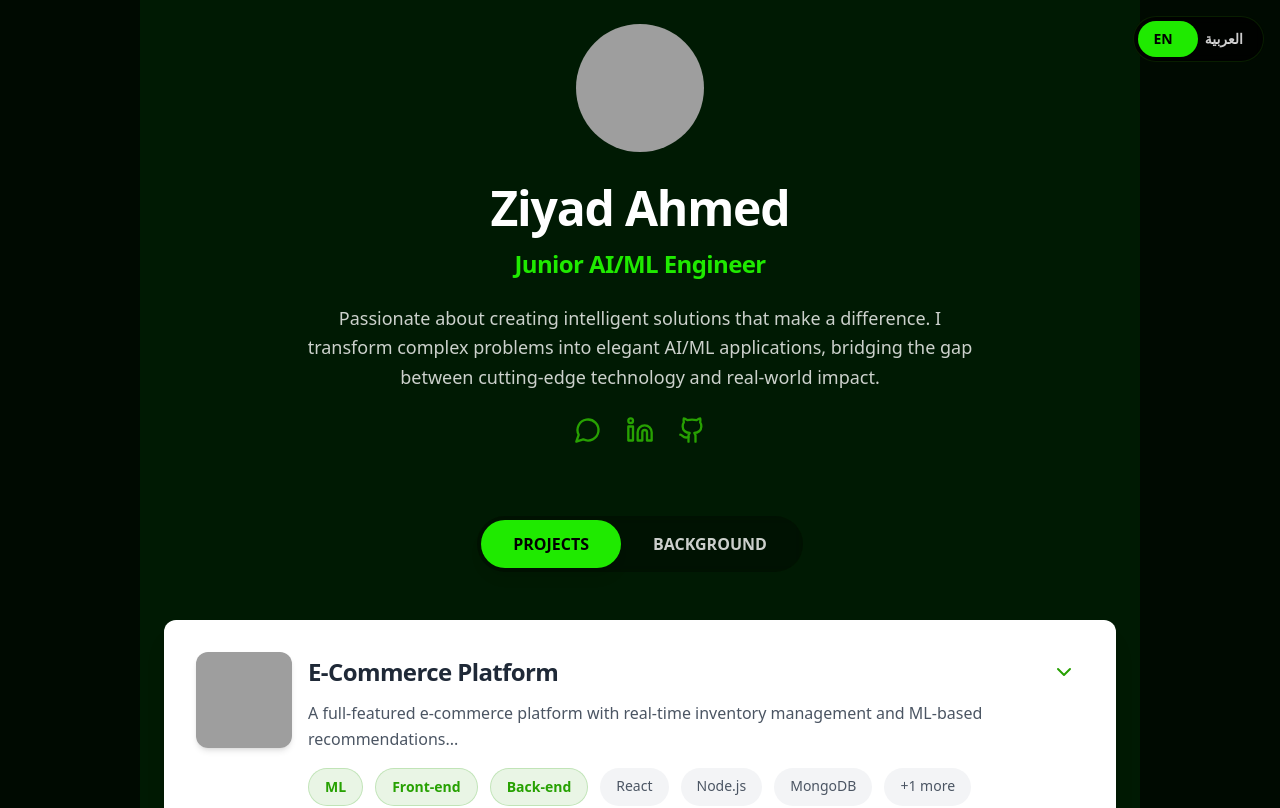
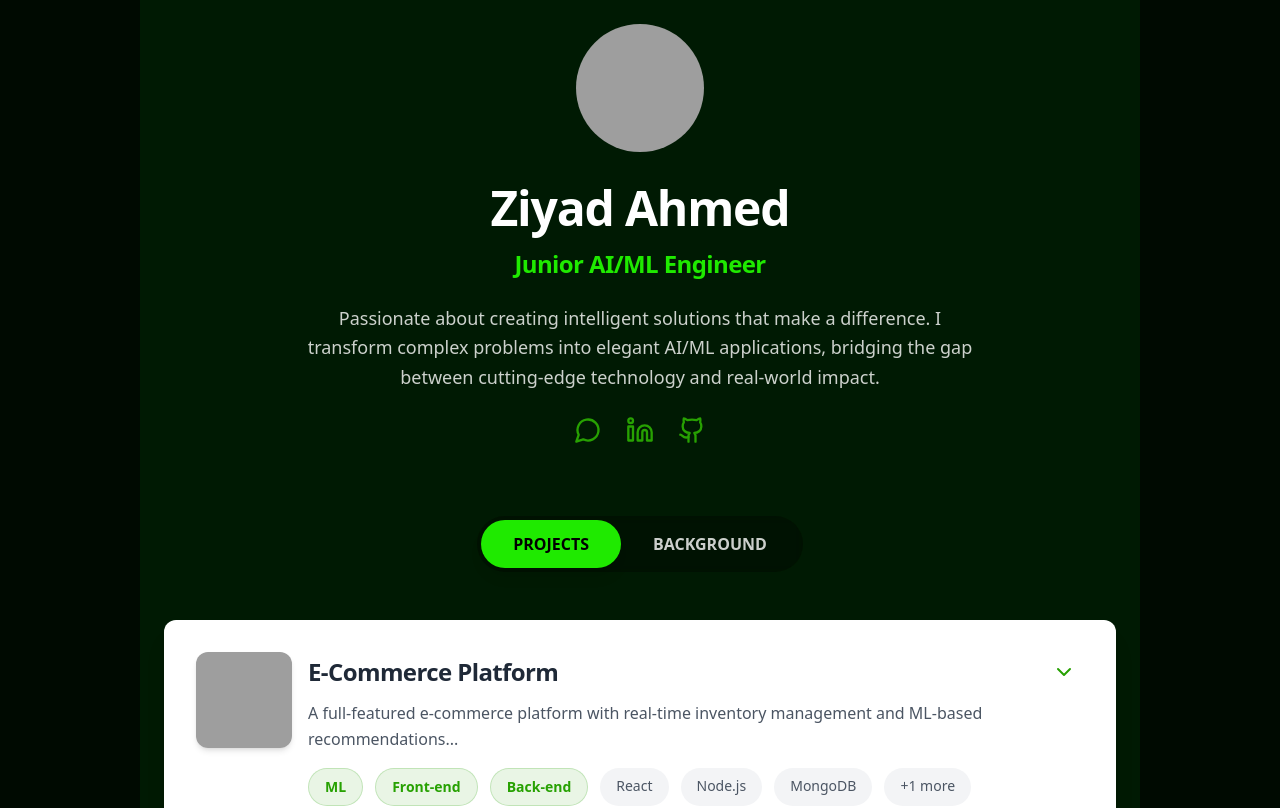
Before and after one commit to ziyadalawami/portfoli, a React (Vite) app: page / in a window 1280 px wide. Shown: the top 808 px of the page. Built offline with nearby package versions, Linux system fonts and the light colour scheme; grey boxes are pictures that could not be loaded.

Commit message:
Updated App.tsx

```diff
--- a/src/App.tsx
+++ b/src/App.tsx
@@ -2,11 +2,9 @@ import React, { useState, useEffect } from 'react';
 import Header from './components/Header';
 import TabContent from './components/TabContent';
 import Footer from './components/Footer';
-import LanguageToggle from './components/LanguageToggle';
 
 function App() {
   const [isLoading, setIsLoading] = useState(true);
-  const [isArabic, setIsArabic] = useState(false);
 
   useEffect(() => {
     // Simulate content loading
@@ -15,13 +13,6 @@ function App() {
     }, 1000);
     return () => clearTimeout(timer);
   }, []);
-
-  const toggleLanguage = () => {
-    setIsArabic(!isArabic);
-    // Apply RTL direction to document
-    document.documentElement.dir = !isArabic ? 'rtl' : 'ltr';
-    document.documentElement.lang = !isArabic ? 'ar' : 'en';
-  };
 
   if (isLoading) {
     return (
@@ -33,7 +24,6 @@ function App() {
 
   return (
     <div id="top" className="bg-[#000a01] min-h-screen">
-      <LanguageToggle isArabic={isArabic} onToggle={toggleLanguage} />
       <Header />
       <div className="max-w-[1000px] mx-auto bg-[#001a03]">
         <TabContent />
--- a/src/components/AboutTab.tsx
+++ b/src/components/AboutTab.tsx
@@ -38,7 +38,7 @@ const AboutTab = () => {
               key={index}
               className="relative pl-12 before:content-[''] before:absolute before:left-4 before:top-0 before:bottom-0 before:w-px before:bg-[#1c6000]"
             >
-              <div className="absolute left-0 top-2 transform -translate-x-1/2">
+              <div className="absolute left-0 top-2 transform -translate-x-1/2 bg-[#001a03] p-2 rounded-full border-2 border-[#1c6000]">
                 <Briefcase className="text-[#27a102]" size={20} />
               </div>
               <div className="bg-white/5 p-8 rounded-xl border border-[#1c6000]/20 hover:bg-white/10 transition-all duration-300 hover:border-[#27a102]/40">
@@ -71,7 +71,7 @@ const AboutTab = () => {
               key={index}
               className="relative pl-12 before:content-[''] before:absolute before:left-4 before:top-0 before:bottom-0 before:w-px before:bg-[#1c6000]"
             >
-              <div className="absolute left-0 top-2 transform -translate-x-1/2">
+              <div className="absolute left-0 top-2 transform -translate-x-1/2 bg-[#001a03] p-2 rounded-full border-2 border-[#1c6000]">
                 <GraduationCap className="text-[#27a102]" size={20} />
               </div>
               <div className="bg-white/5 p-8 rounded-xl border border-[#1c6000]/20 hover:bg-white/10 transition-all duration-300 hover:border-[#27a102]/40">
--- a/src/components/LanguageToggle.tsx
+++ /dev/null
@@ -1,49 +0,0 @@
-import React from 'react';
-
-interface LanguageToggleProps {
-  isArabic: boolean;
-  onToggle: () => void;
-}
-
-const LanguageToggle: React.FC<LanguageToggleProps> = ({ isArabic, onToggle }) => {
-  return (
-    <div className="fixed top-4 right-4 z-50">
-      <div className="bg-black/80 backdrop-blur-sm rounded-full p-1 border border-[#1c6000]/30">
-        <div className="flex items-center relative">
-          {/* Background slider */}
-          <div
-            className={`absolute top-0 bottom-0 w-1/2 bg-[#1fea00] rounded-full transition-transform duration-300 ease-in-out ${
-              isArabic ? 'transform translate-x-full' : 'transform translate-x-0'
-            }`}
-          />
-
-          {/* English Button */}
-          <button
-            onClick={!isArabic ? undefined : onToggle}
-            className={`relative z-10 px-4 py-2 text-sm font-semibold transition-colors duration-300 rounded-full ${
-              !isArabic
-                ? 'text-black'
-                : 'text-white/80 hover:text-white'
-            }`}
-          >
-            EN
-          </button>
-
-          {/* Arabic Button */}
-          <button
-            onClick={isArabic ? undefined : onToggle}
-            className={`relative z-10 px-4 py-2 text-sm font-semibold transition-colors duration-300 rounded-full ${
-              isArabic
-                ? 'text-black'
-                : 'text-white/80 hover:text-white'
-            }`}
-          >
-            العربية
-          </button>
-        </div>
-      </div>
-    </div>
-  );
-};
-
-export default LanguageToggle;
```
